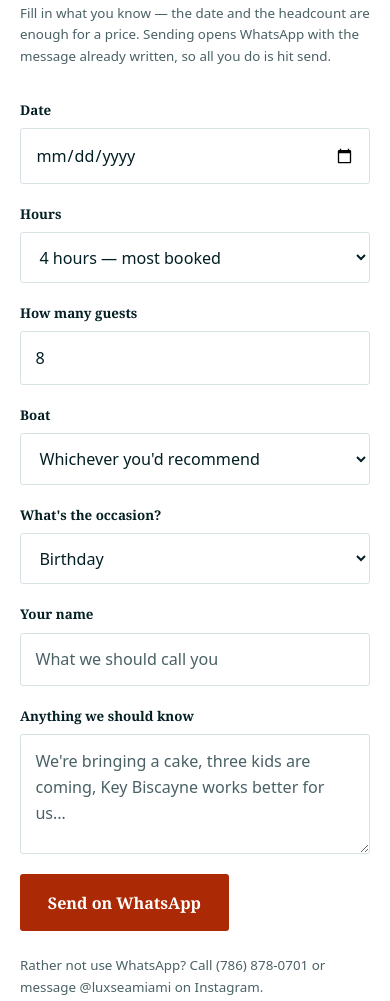
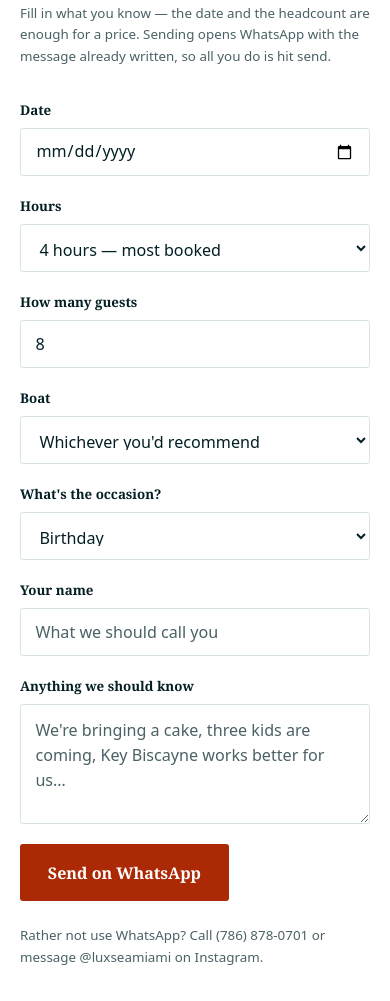
Before and after one commit to cryptokyyd/luxsea-miami, a website: page contact.html in a window 390 px wide. Shown: the part 776-1777 px from the top of the page. Drawn offline with Linux system fonts and the light colour scheme; a web font is replaced by a local one.

Commit message:
Fix: date field broke the enquiry row on iOS
iOS Safari gives input[type=date] a native box that ignores width and sizes
itself from its own shadow content, so on a phone it ran past its column and
stood taller than the select beside it. Reset the appearance, and give every
single-line control one fixed 48px box instead of a min-height that each
browser resolves differently.

Co-Authored-By: Claude Opus 5 <noreply@anthropic.com>

```diff
--- a/styles.css
+++ b/styles.css
@@ -396,18 +396,26 @@ a { color: inherit; }
 }
 
 /* Shared by the dark strip and the light booking form on /contact. */
-.field { display: grid; gap: 0.4rem; }
+/* min-width:0 — a grid item defaults to min-width:auto, so a control with a wide
+   intrinsic size (iOS date inputs have one) pushes straight out of its track. */
+.field { display: grid; gap: 0.4rem; min-width: 0; }
 .field label {
   font-family: var(--font-display); font-weight: 600; font-size: var(--step--1);
   color: var(--shell-dim); letter-spacing: -0.002em;
 }
 .field input, .field select, .field textarea {
   font: inherit; font-size: var(--step-0);
+  /* One line-height for all three, or a text input, a select and a date each
+     compute a different box and the row stops lining up. */
+  line-height: 1.2;
   padding: 0.8rem 0.9rem; min-height: 48px; width: 100%;
   border: 1.5px solid oklch(0.345 0.052 203); border-radius: var(--radius);
   background: oklch(0.20 0.04 206); color: var(--shell);
   transition: border-color .3s var(--ease);
 }
+/* Single-line controls get one fixed box. min-height alone still leaves each
+   browser's own inner box to break the tie, and the row reads as ragged. */
+.field input, .field select { height: 48px; }
 .field input:hover, .field select:hover { border-color: var(--sun); }
 .field ::placeholder { color: oklch(0.70 0.02 205); opacity: 1; }
 /* Sits under the whole row, not in the fourth column beside the button. */
@@ -418,6 +426,15 @@ a { color: inherit; }
 .strip .btn { width: 100%; justify-content: center; gap: 0.55em; }
 @media (min-width: 860px) { .strip .btn { width: auto; } }
 .btn__ico { width: 1.15em; height: 1.15em; flex: none; }
+
+/* iOS Safari gives date inputs a native box that ignores width, sizes itself
+   from its own shadow text and sits on a text baseline — so on a phone it came
+   out wider than its column and taller than the fields beside it. Resetting the
+   appearance and pinning the box makes it match the select and the number. */
+.field input[type="date"] {
+  -webkit-appearance: none; appearance: none;
+  display: block; width: 100%; min-width: 0;
+}
 
 /* The native picker glyph renders near-black, which is invisible on the bay
    ground. Inverting it is the only hook the control exposes. */
@@ -441,7 +458,7 @@ a { color: inherit; }
 .form-light .field input:hover, .form-light .field select:hover,
 .form-light .field textarea:hover { border-color: var(--ember); }
 .form-light .field ::placeholder { color: var(--muted); }
-.form-light textarea { min-height: 7.5rem; resize: vertical; }
+.form-light textarea { min-height: 7.5rem; resize: vertical; line-height: 1.55; }
 .form-foot { display: grid; gap: var(--sp-2); justify-items: start; }
 .form-note { font-size: var(--step--1); color: var(--muted); max-width: 52ch; }
 [data-status]:not(.vh) { font-size: var(--step--1); color: var(--ember); font-weight: 500; }
```
